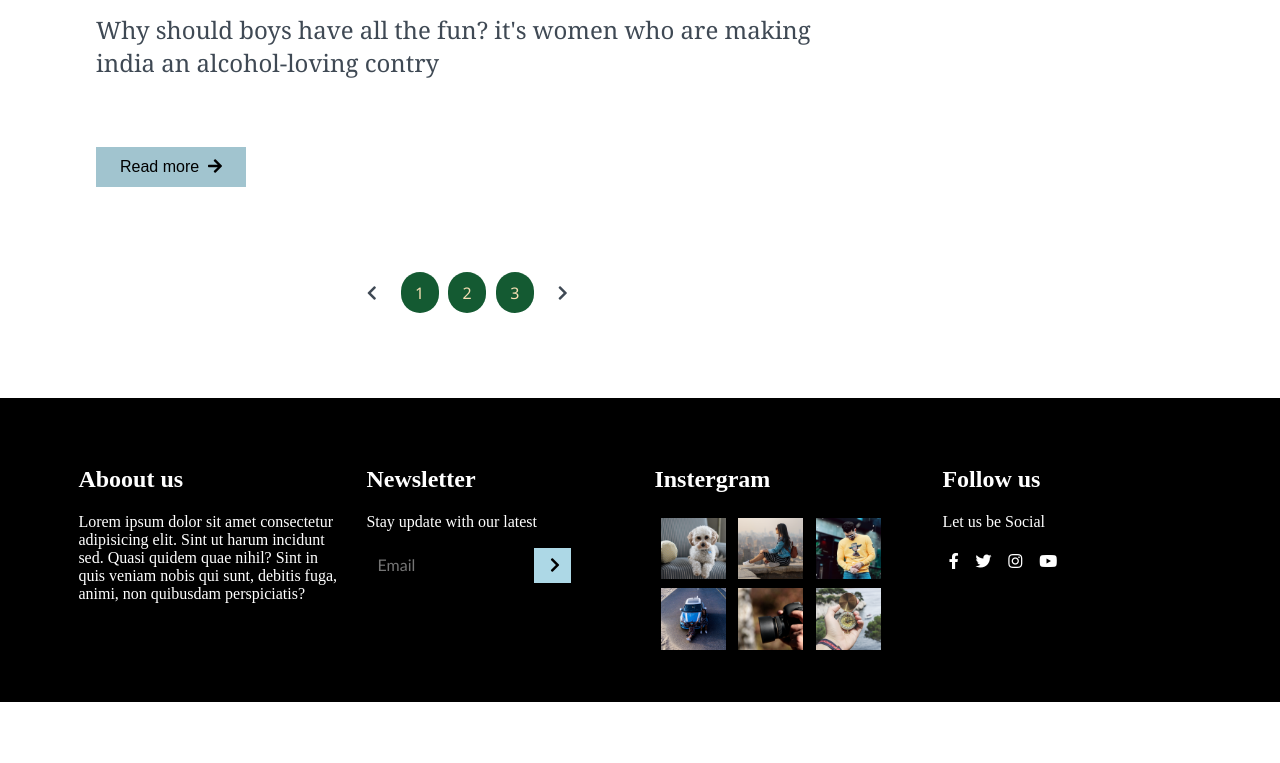
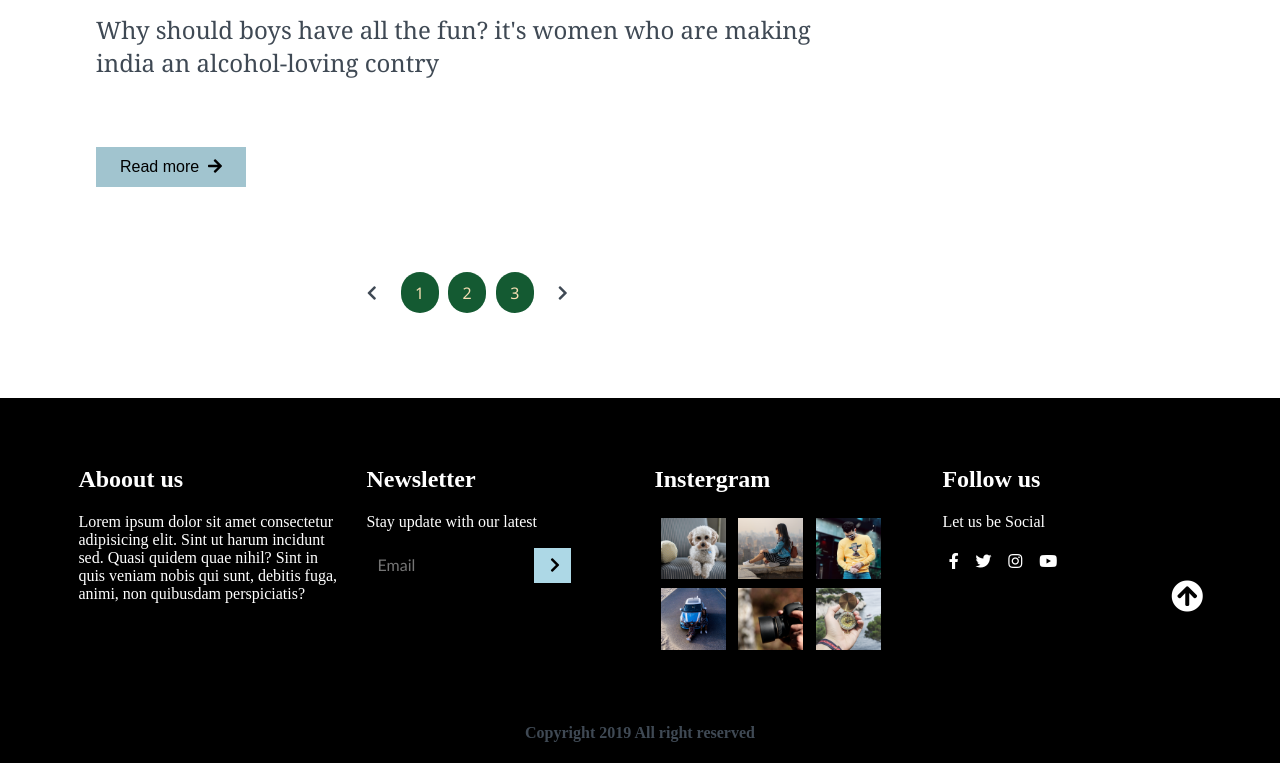
Before and after one commit to lakshan28/responsive-blooger, a plain HTML site: page index.html in a window 1280 px wide. Shown: the part 4372-5135 px from the top of the page. Before the commit the page ends 5074 px from the top, so only its background shows below. Drawn offline with Linux system fonts and the light colour scheme.

Commit message:
move-up button

```diff
--- a/css/Style.css
+++ b/css/Style.css
@@ -463,6 +463,26 @@ footer.footer .follow div i {
   color: white;
   padding: 0.4rem
 }
+
+footer.footer .rights{
+  justify-content: center;
+  font-family: serif;
+}
+
+footer.footer .move-up{
+  position: absolute;
+  right: 6%;
+  top: 50%;
+
+}
+footer.footer .move-up span {
+  color: white
+}
+
+footer.footer .move-up span:hover {
+  color: greenyellow;
+  cursor: pointer;
+}
 /*--------------Footer----------------*/
 
 /*-------------Viewport less then or equal to 750px -------*/
--- a/index.html
+++ b/index.html
@@ -519,6 +519,15 @@
           </div>
         </div>
       </div>
+      <div class="rights flex-row">
+        <h4>
+          Copyright 2019 All right reserved
+        </h4>
+      </div>
+
+      <div class="move-up">
+        <span class="span1"><i class="fas fa-arrow-circle-up fa-2x"></i></span>
+      </div>
     </footer>
 
     <!--------------Footer------End---------->
@@ -526,6 +535,7 @@
     <!--Main site section--end------------->
 
     <!--Custom jqury file-->
+
     <script src="./js/Jquery.min.js"></script>
     <!--Custom Javascript file-->
     <script src="./js/main.js"></script>
--- a/js/main.js
+++ b/js/main.js
@@ -20,4 +20,15 @@ $(document).ready(function() {
       $(".owl-navigation .owl-nav-next")
     ]
   });
+
+  // click to scroll top
+
+  $(" .move-up span ").click(function() {
+    $("html,body").animate(
+      {
+        scrollTop: 0
+      },
+      2000
+    );
+  });
 });
```
